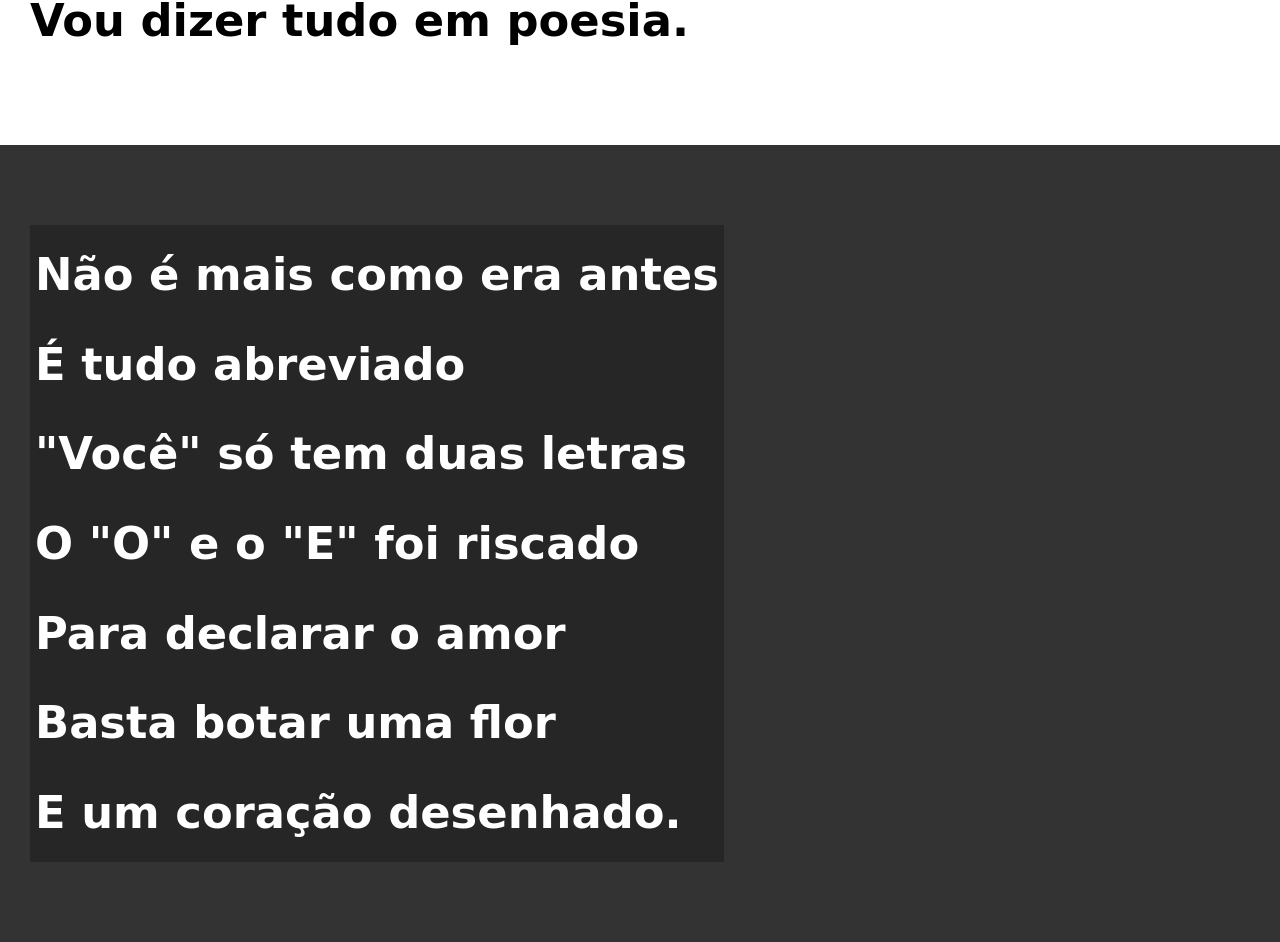
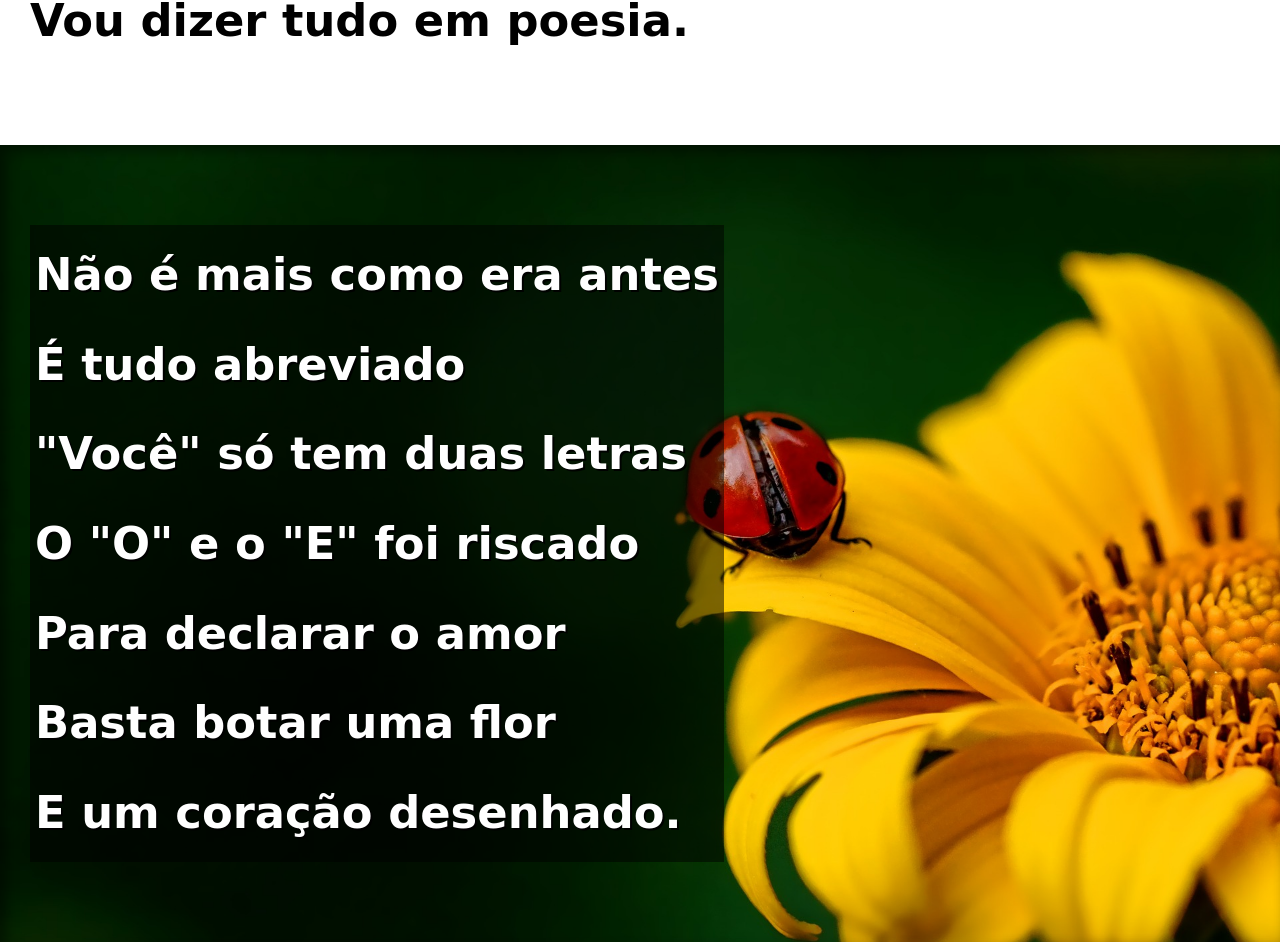
Before and after one commit to LeandroSimioni/html-css, a plain HTML site: page desafios/desafio012/index.html in a window 1280 px wide. Shown: the part 902-1844 px from the top of the page. Drawn offline with Linux system fonts and the light colour scheme; a web font is replaced by a local one.

Commit message:
finalizando efeito parallax

```diff
--- a/desafios/desafio012/estilo/style.css
+++ b/desafios/desafio012/estilo/style.css
@@ -55,6 +55,10 @@ section {
     font-size: 3.5vw;
 }
 
+section > p {
+    padding-bottom: 2em;
+}
+
 section.normal {
     background-color: white;
     color: black;
@@ -63,13 +67,30 @@ section.normal {
 section.imagem {
     background-color: rgb(51, 51, 51);
     color: white;
+    box-shadow: inset 6px 6px 13px 0px rgba(0, 0, 0, 0.473);
+    background-size: cover;
+    background-attachment: fixed;
 }
 
 section.imagem > p {
     display: inline-block;
     padding: 5px;
-    background-color: rgba(0, 0, 0, 0.253);
+    background-color: rgba(0, 0, 0, 0.514);
+    text-shadow: 2px 2px 0px rgba(0, 0, 0, 0.897);
 }
+
+section#img01 {
+    background-image: url('../imagens/background001.jpg');
+    background-position: right center;
+
+}
+
+section#img02 {
+    background-image: url('../imagens/background002.jpg');
+
+}
+
+
 footer {
     background-color: black;
     color: white;
--- a/desafios/desafio012/index.html
+++ b/desafios/desafio012/index.html
@@ -25,7 +25,7 @@
         Vou dizer tudo em poesia.
     </section>
 
-    <section class="imagem">
+    <section class="imagem" id="img01">
         <p>
             Não é mais como era antes <br>
             É tudo abreviado <br>
@@ -59,7 +59,7 @@
         </p>
     </section>
 
-    <section class="imagem">
+    <section class="imagem" id="img02">
         <p>
             Tenho saudade das cartas <br>
             Escritas com a própria mão <br>
```
